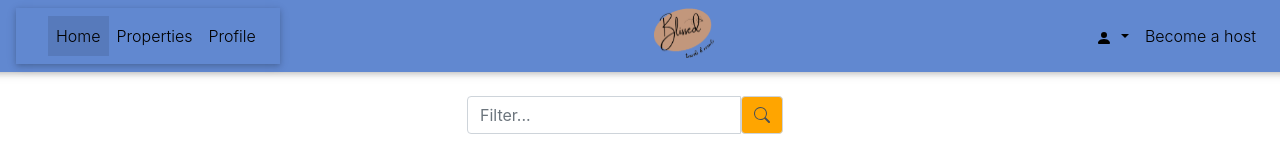
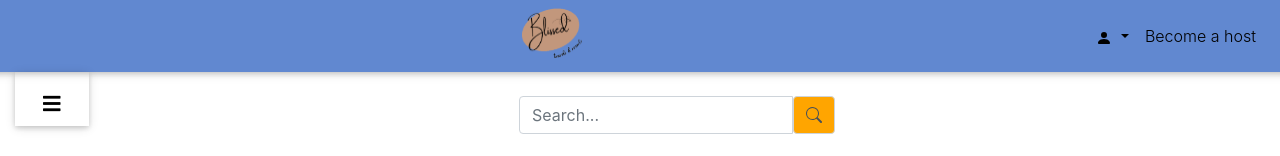
Before and after one commit to HimasriT/React_airbnb, a React (Create React App) app in the folder my-app/: page / in a window 1280 px wide. Shown: the top 156 px of the page. Built offline with nearby package versions, Linux system fonts and the light colour scheme.

Commit message:
side carousel

```diff
--- a/my-app/public/index.html
+++ b/my-app/public/index.html
@@ -36,27 +36,6 @@
         <nav class="navbar navbar-expand-lg text-dark topnavbar px-3">
             <div class="container-fluid">
                 <div class="d-flex justify-content-start">
-                    <nav class="navbar navbar-light">
-                        <a class="navbar-brand" href="#"></a>
-                        <button class="navbar-toggler toggler-example" type="button" data-bs-toggle="collapse"
-                            data-bs-target="#navbarSupportedContent1" aria-controls="navbarSupportedContent1"
-                            aria-expanded="false" aria-label="Toggle navigation"><span class="dark-blue-text"><i
-                                    class="fas fa-bars fa-1x"></i></span></button>
-                        <div class="collapse navbar-collapse" id="navbarSupportedContent1">
-                            <ul class="navbar-nav mr-auto">
-                                <li class="nav-item active">
-                                    <a class="nav-link waves-effect waves-light" href="#">Home <span
-                                            class="sr-only">(current)</span></a>
-                                </li>
-                                <li class="nav-item">
-                                    <a class="nav-link waves-effect waves-light" href="index.html">Properties</a>
-                                </li>
-                                <li class="nav-item">
-                                    <a class="nav-link waves-effect waves-light" href="login.html">Profile</a>
-                                </li>
-                            </ul>
-                        </div>
-                    </nav>
                 </div>
                 <div class="d-flex justify-content-center">
                     <ul class="navbar-nav me-auto mb-2 mb-lg-0 list-group-horizontal ">
@@ -94,7 +73,30 @@
         </nav>
     </div>
     <div class="container-fluid row row1">
-        <div id="property_list" class="col-md-12">
+        <div class="col-sm-auto sticky-top col-md-1">
+            <nav class="navbar navbar-light">
+                <a class="navbar-brand" href="#"></a>
+                <button class="navbar-toggler toggler-example" type="button" data-bs-toggle="collapse"
+                    data-bs-target="#navbarSupportedContent1" aria-controls="navbarSupportedContent1"
+                    aria-expanded="false" aria-label="Toggle navigation"><span class="dark-blue-text"><i
+                            class="fas fa-bars fa-1x"></i></span></button>
+                <div class="collapse navbar-collapse" id="navbarSupportedContent1">
+                    <ul class="navbar-nav mr-auto">
+                        <li class="nav-item active">
+                            <a class="nav-link waves-effect waves-light" href="index.html">Home <span
+                                    class="sr-only">(current)</span></a>
+                        </li>
+                        <li class="nav-item">
+                            <a class="nav-link waves-effect waves-light" href="index.html">Properties</a>
+                        </li>
+                        <li class="nav-item">
+                            <a class="nav-link waves-effect waves-light" href="login.html">Profile</a>
+                        </li>
+                    </ul>
+                </div>
+            </nav>
+        </div>
+        <div id="property_list" class="col-md-11">
         </div>
     </div>
     <div class="row" id="footer">
--- a/my-app/src/components/Properties_listing.js
+++ b/my-app/src/components/Properties_listing.js
@@ -12,7 +12,6 @@ function LayoutComponent() {
         fetch('properties.json')
             .then(res => res.json())
             .then(data => {
-                console.log(data)
                 setProperty(data)
             }
             )
@@ -108,7 +107,7 @@ function SearchBar({ filterText, onFilterTextChange }) {
             <ul class="navbar-nav me-auto mb-2 mb-lg-0 list-group-horizontal ">
                 <div class="btn-toolbar" role="toolbar" aria-label="Toolbar with button groups">
                     <div class="input-group">
-                        <input type="text" value={filterText} class="form-control" placeholder="Filter..."
+                        <input type="text" value={filterText} class="form-control" placeholder="Search..."
                             aria-label="Input group example" aria-describedby="btnGroupAddon" onChange={(e) => onFilterTextChange(e.target.value)} />
                         <div class="input-group-text" id="btnGroupAddon">
                             <svg xmlns="http://www.w3.org/2000/svg" width="16" height="16" fill="currentColor"
```
